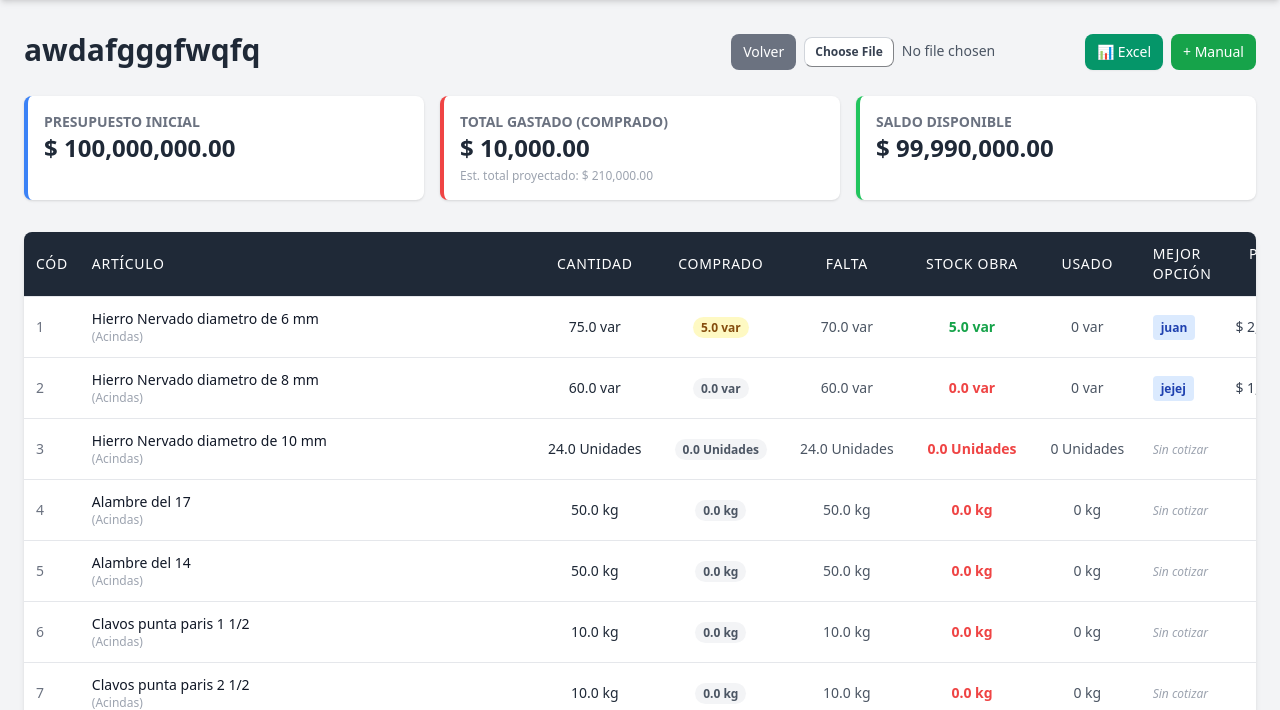
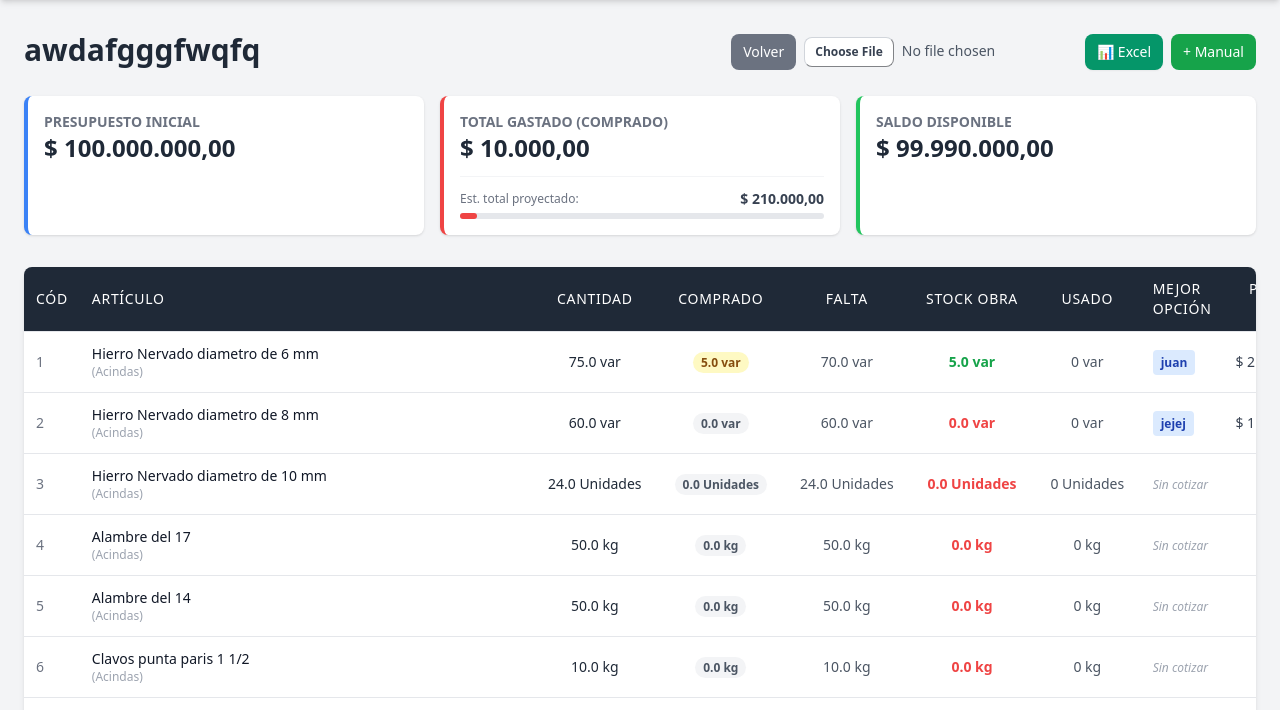
Before and after one commit to tomynaveda-design/WEB_PRESUPUESTOS, a Flask app: page /2 in a window 1280 px wide. Shown: the part 60-770 px from the top of the page. Run offline with Flask 3, Linux system fonts and the light colour scheme; some libraries are stand-ins or nearby versions.

Commit message:
Cambio con presupuestos

```diff
--- a/app/templates/obras/detalle.html
+++ b/app/templates/obras/detalle.html
@@ -24,20 +24,42 @@
 
 <!-- TARJETAS DE RESUMEN FINANCIERO -->
 <div class="grid grid-cols-1 sm:grid-cols-3 gap-4 mb-8">
-    <div class="bg-white p-4 rounded-lg shadow border-l-4 border-blue-500">
-        <p class="text-xs sm:text-sm text-gray-500 font-semibold uppercase">Presupuesto Inicial</p>
-        <p class="text-xl sm:text-2xl font-bold text-gray-800">$ {{ "{:,.2f}".format(obra.presupuesto_inicial) }}</p>
+    <div class="bg-white p-4 rounded-lg shadow border-l-4 border-blue-500 flex flex-col justify-between">
+        <div>
+            <p class="text-xs sm:text-sm text-gray-500 font-semibold uppercase">Presupuesto Inicial</p>
+            <p class="text-xl sm:text-2xl font-bold text-gray-800">$ {{ "{:,.2f}".format(obra.presupuesto_inicial).replace(',', 'X').replace('.', ',').replace('X', '.') }}</p>
+        </div>
     </div>
-    <div class="bg-white p-4 rounded-lg shadow border-l-4 border-red-500">
-        <p class="text-xs sm:text-sm text-gray-500 font-semibold uppercase">Total Gastado (Comprado)</p>
-        <p class="text-xl sm:text-2xl font-bold text-gray-800">$ {{ "{:,.2f}".format(obra.total_gastado) }}</p>
-        <p class="text-xs text-gray-400 mt-1">Est. total proyectado: $ {{ "{:,.2f}".format(obra.total_estimado) }}</p>
+
+    <div class="bg-white p-4 rounded-lg shadow border-l-4 border-red-500 flex flex-col justify-between">
+        <div>
+            <p class="text-xs sm:text-sm text-gray-500 font-semibold uppercase">Total Gastado (Comprado)</p>
+            <p class="text-xl sm:text-2xl font-bold text-gray-800">$ {{ "{:,.2f}".format(obra.total_gastado).replace(',', 'X').replace('.', ',').replace('X', '.') }}</p>
+        </div>
+
+        <div class="mt-3 pt-3 border-t border-gray-100">
+            <div class="flex justify-between items-center mb-1">
+                <p class="text-xs text-gray-500" title="Total gastado + (Material faltante * Mejor cotización)">Est. total proyectado:</p>
+                <!-- Si el proyectado es mayor al presupuesto, se pone rojo -->
+                <p class="text-sm font-bold {% if obra.total_estimado > obra.presupuesto_inicial %}text-red-600{% else %}text-gray-700{% endif %}">
+                    $ {{ "{:,.2f}".format(obra.total_estimado).replace(',', 'X').replace('.', ',').replace('X', '.') }}
+                </p>
+            </div>
+            <!-- Barra de progreso: Gastado vs Estimado -->
+            {% set porcentaje = (obra.total_gastado / obra.total_estimado * 100) if obra.total_estimado > 0 else 0 %}
+            <div class="w-full bg-gray-200 rounded-full h-1.5" title="Gastado: {{ '{:.0f}'.format(porcentaje) }}%">
+                <div class="bg-red-500 h-1.5 rounded-full" style="width: {{ porcentaje }}%"></div>
+            </div>
+        </div>
     </div>
-    <div class="bg-white p-4 rounded-lg shadow border-l-4 border-green-500">
-        <p class="text-xs sm:text-sm text-gray-500 font-semibold uppercase">Saldo Disponible</p>
-        <p class="text-xl sm:text-2xl font-bold {% if obra.saldo_disponible < 0 %}text-red-600{% else %}text-gray-800{% endif %}">
-            $ {{ "{:,.2f}".format(obra.saldo_disponible) }}
-        </p>
+
+    <div class="bg-white p-4 rounded-lg shadow border-l-4 border-green-500 flex flex-col justify-between">
+        <div>
+            <p class="text-xs sm:text-sm text-gray-500 font-semibold uppercase">Saldo Disponible</p>
+            <p class="text-xl sm:text-2xl font-bold {% if obra.saldo_disponible < 0 %}text-red-600{% else %}text-gray-800{% endif %}">
+                $ {{ "{:,.2f}".format(obra.saldo_disponible).replace(',', 'X').replace('.', ',').replace('X', '.') }}
+            </p>
+        </div>
     </div>
 </div>
 
@@ -103,14 +125,14 @@
 
                 <td class="px-3 py-3 text-right text-gray-700 whitespace-nowrap">
                     {% if mejor_cot %}
-                        $ {{ "{:,.2f}".format(mejor_cot.precio_unitario) }}
+                        $ {{ "{:,.2f}".format(mejor_cot.precio_unitario).replace(',', 'X').replace('.', ',').replace('X', '.') }}
                     {% else %}
                         -
                     {% endif %}
                 </td>
 
                 <td class="px-3 py-3 text-right font-bold text-gray-800 whitespace-nowrap">
-                    {% if mejor_cot %} $ {{ "{:,.2f}".format(mejor_cot.precio_total) }} {% else %} - {% endif %}
+                    {% if mejor_cot %} $ {{ "{:,.2f}".format(mejor_cot.precio_total).replace(',', 'X').replace('.', ',').replace('X', '.') }} {% else %} - {% endif %}
                 </td>
 
                 <td class="px-3 py-3 text-center whitespace-nowrap">
```
Also changed, not shown: instance/gestion_obras.db (added).
